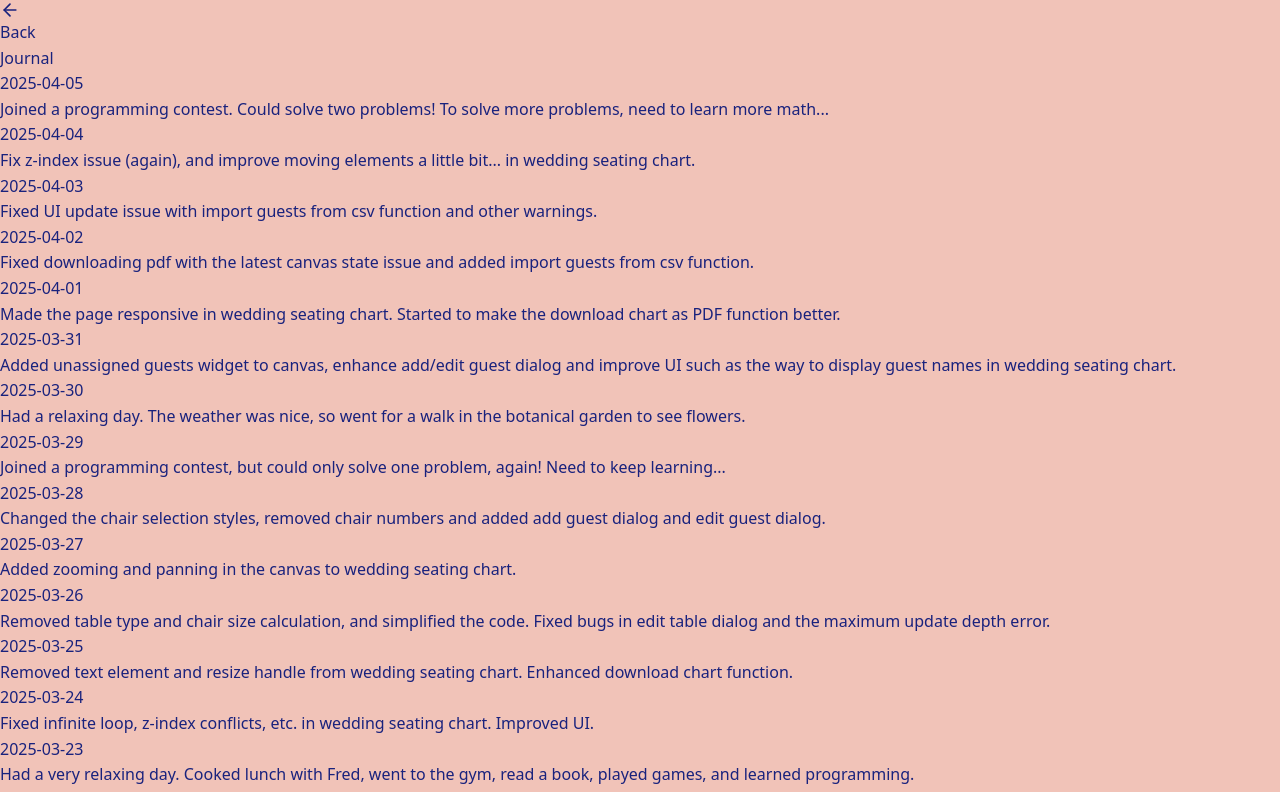
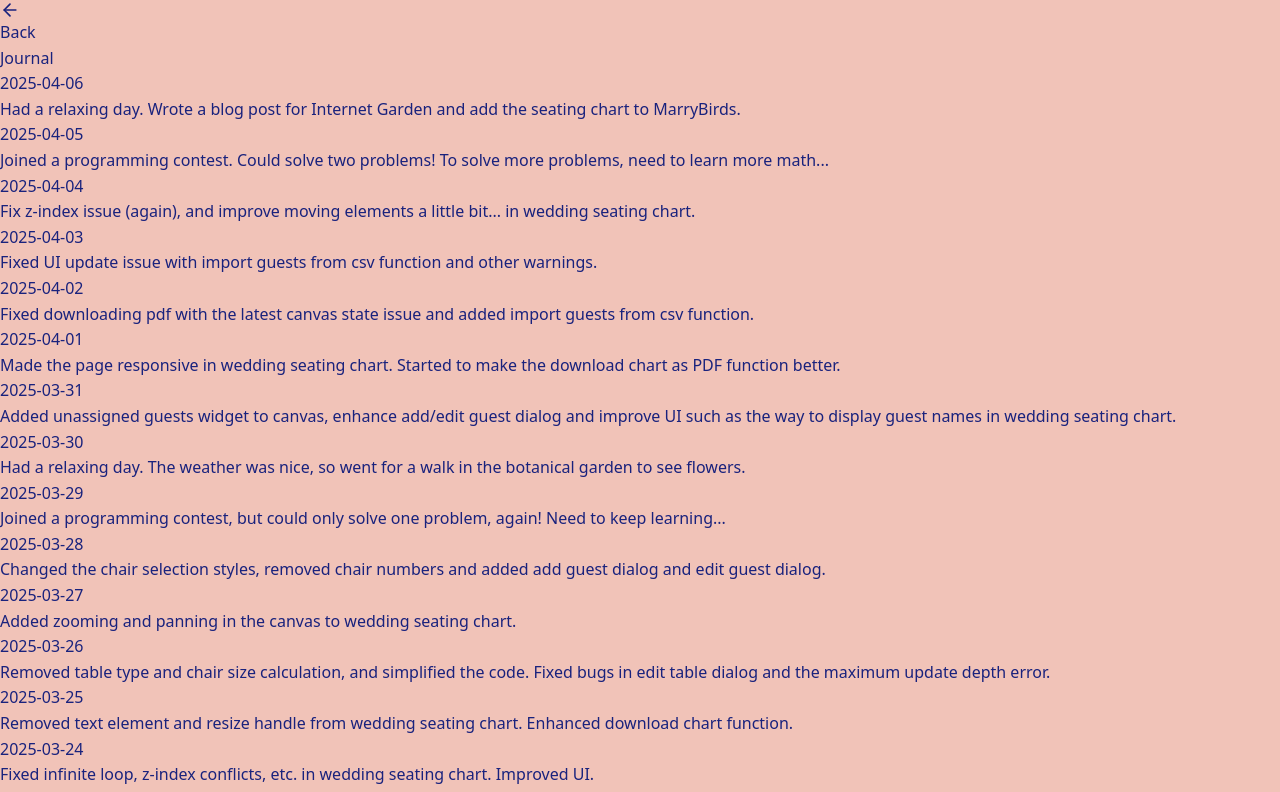
Before and after one commit to minamicode/minamicode.com, a Next.js app: page /journal in a window 1280 px wide. Shown: the top 792 px of the page. Built offline with nearby package versions, Linux system fonts and the light colour scheme.

Commit message:
add a journal entry

```diff
--- a/src/app/_components/JournalEntries.tsx
+++ b/src/app/_components/JournalEntries.tsx
@@ -6,6 +6,10 @@ type JournalEntry = {
 };
 
 const entries: JournalEntry[] = [
+  {
+    date: "2025-04-06",
+    text: "Had a relaxing day. Wrote a blog post for Internet Garden and add the seating chart to MarryBirds.",
+  },
   {
     date: "2025-04-05",
     text: "Joined a programming contest. Could solve two problems! To solve more problems, need to learn more math...",
```
